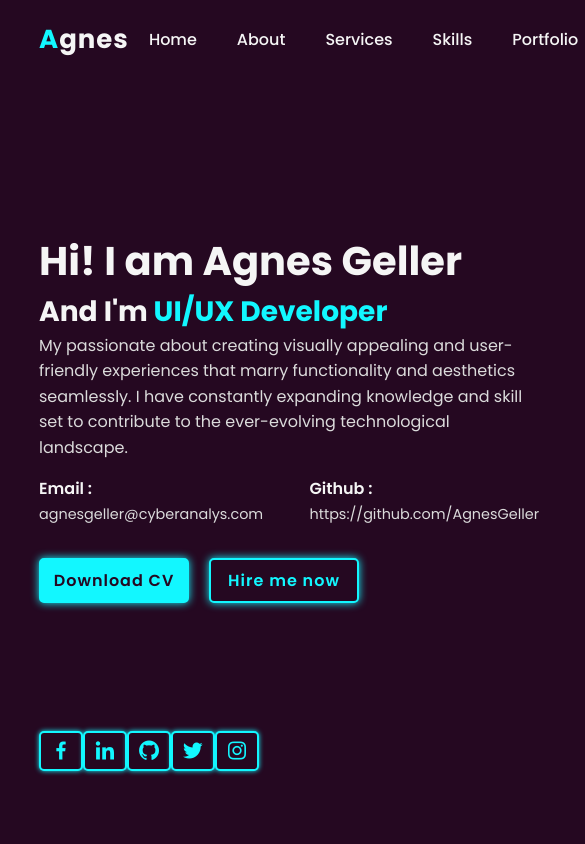
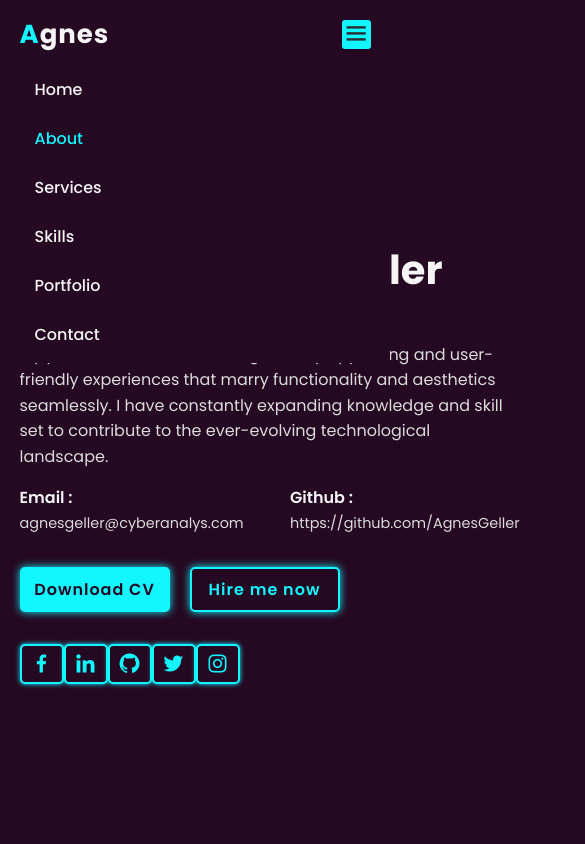
Before and after one commit to AgnesGeller/Portfolio, a plain HTML site: page index.html in a window 390 px wide. Shown: the top 844 px of the page, 585 px wide, since content can reach past the window. Drawn offline with nearby package versions, Linux system fonts and the light colour scheme.

```diff
--- a/assets/script.js
+++ b/assets/script.js
@@ -62,3 +62,37 @@ let words = document.querySelectorAll(".word");
 
     // mix it up portfolio section
     var mixer = mixitup('.portfolio-gallery');
+
+
+
+      // active menu ///
+      let menuLi = document.querySelectorAll('header ul li a');
+      let section = document.querySelectorAll('section');
+
+      function activeMenu(){
+        let len = section.length;
+        while(--len && window.scrollY + 97 < section[len -1].offsetTop){}
+        menuLi.forEach(sec => sec.classList.remove("active"));
+        menuLi[len].classList.add("active");
+      }
+
+      activeMenu();
+      window.addEventListener("scroll",activeMenu);
+
+
+
+      // sticky navbar ///
+      const header = document.querySelector("header");
+      window.addEventListener("scroll",function(){
+        header.classList.toggle("sticky",window.scrollY > 50)
+      })
+
+
+       // toggle icon navbar ///
+       let menuIcon = document.querySelector("#menu-icon");
+       let navlist = document.querySelector(".navlist");
+
+       menuIcon.onclick = ()=>{
+        menuIcon.classList.toggle("bx-x");
+         navlist.classList.toggle("open");
+       }
--- a/assets/style.css
+++ b/assets/style.css
@@ -14,11 +14,11 @@
     --hover-color: #12f7ff;
     --bg-color: #250821;
     --secon-bg-color: #292e33;
-    --big-font:2.5rem;
-    --normal-font:2rem;
-    --neon-box-shadow:0 0 .5rem #12f7ff;
-    --h2-font:3rem;
-    --font-neon-text-shadow:0 0 10px rgba(18,247,255,0.3),
+    --big-font: 2.5rem;
+    --normal-font: 2rem;
+    --neon-box-shadow: 0 0 .5rem #12f7ff;
+    --h2-font: 3rem;
+    --font-neon-text-shadow: 0 0 10px rgba(18,247,255,0.3),
     0 0 20px rgba(18, 247, 255, 0.3),
     0 0 30px rgba(18, 247, 255, 0.3),
     0 0 40px rgba(18, 247, 255, 0.3),
@@ -51,11 +51,22 @@ body{
 }
 
 header{
+    position: fixed;
+    top: 0;
+    left: 0;
+    z-index: 1000;
+    border-bottom: 1px solid transparent;
     display: flex;
     align-items: center;
     justify-content: space-between;
     width: 100%;
     padding: 20px 10%;
+}
+
+header.sticky{
+    background: var(--bg-color);
+    border-bottom: 1px solid var(--secon-bg-color);
+    padding: 12px 10%;
 }
 
 .logo{
@@ -89,6 +100,11 @@ span{
     0 0 100px rgba(18, 247, 255, 0.6),
     0 0 150px rgba(18, 247, 255, 0.6);
 }
+
+.navlist a.active{
+    color: var(--hover-color);
+}
+
 
 #menu-icon{
     font-size: 1.8rem;
@@ -853,3 +869,71 @@ footer a i{
         box-shadow: var(--neon-box-shadow);
     }
 }
+
+
+
+/* Break Points */
+@media(max-width:991px){
+    header,
+    header.sticky{
+        padding: 15px 5%;;
+    }
+    footer{
+        padding: 15px 5%;
+    }
+    section{
+        padding: 50px 5%;
+    }
+    .navlist a{
+        padding: 8px 15px;
+    }
+    :root{
+        :root{
+            --big-font: 2.2rem;
+            --normal-font: 2rem;
+            --neon-box-shadow: 0 0 .5rem #12f7ff;
+            --h2-font: 3rem;
+    }
+
+    .home-content{
+        margin-top: 5rem;
+    }
+
+    .social-icons{
+        margin-top: 2rem;
+    }
+}
+
+
+@media(max-width:768px) {
+    #menu-icon{
+    display: block;
+    transition: all .4s ease;
+    }
+
+    .navlist{
+        display: flex;
+        position: absolute;
+        top: 100%;
+        right: 0;
+        left: 0;
+        flex-direction: column;
+        background: var(--bg-color);
+        text-align: left;
+        padding: 0 5%;
+        transition: all .45s ease;
+    }
+
+    .navlist a{
+        display: block;
+        padding-bottom: 1rem;
+        font-size: rem;
+    }
+
+    .navlist open{
+
+    }
+}
+
+
+}
```
Also changed, not shown: index.html (+1 -0 lines).
